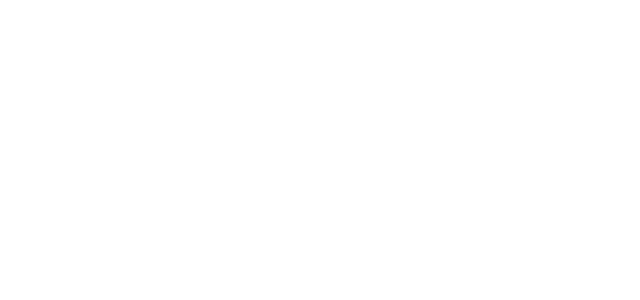
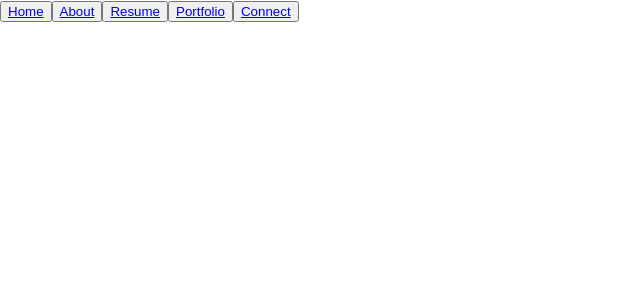
Before and after one commit to thequeenbeebs/portfolio, a React (Create React App) app: page / in a window 1280 px wide. Shown: the top 300 px of the page, without its empty margins (0-640 px from the left). Built offline with nearby package versions, Linux system fonts and the light colour scheme.

Commit message:
react router link

```diff
--- a/src/App.js
+++ b/src/App.js
@@ -11,7 +11,23 @@
 export default function App() {
   return (
     <Router>
-
+      <nav>
+        <button>
+          <Link to="/">Home</Link>
+        </button>
+        <button>
+          <Link to="/about">About</Link>
+        </button>
+        <button>
+          <Link to="/resume">Resume</Link>
+        </button>
+        <button>
+          <Link to="/portfolio">Portfolio</Link>
+        </button>
+        <button>
+          <Link to="/connect">Connect</Link>
+        </button>
+      </nav>
     </Router>
   );
 }
```
